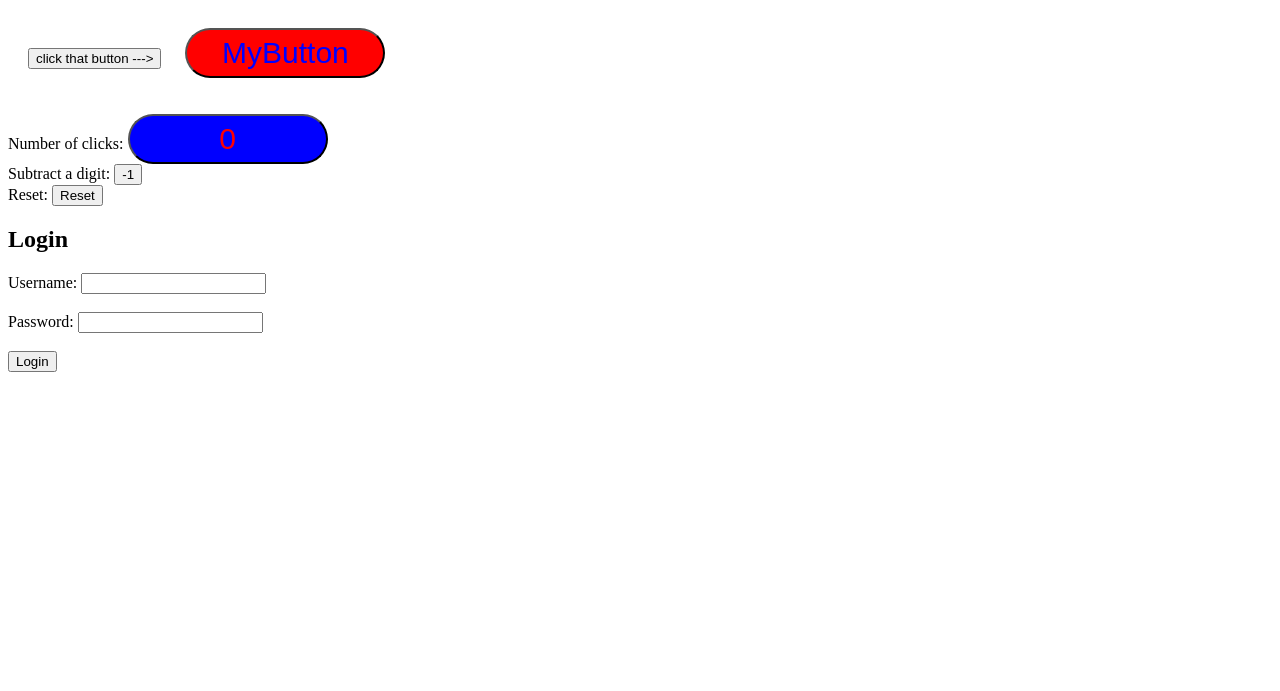
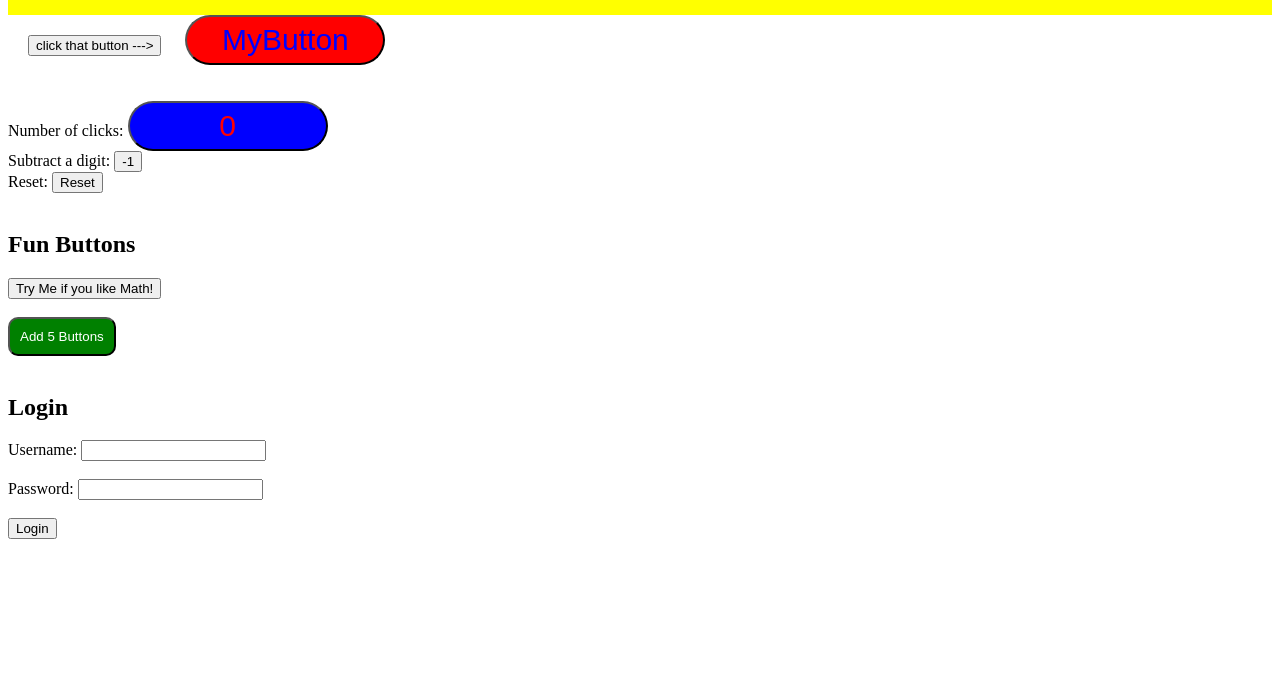
Before and after one commit to reicha2/Class_Practice, a plain HTML site: page index.html in a window 1280 px wide. Shown: the part 109-800 px from the top of the page. Drawn offline with Linux system fonts and the light colour scheme.

Commit message:
3rd version

```diff
--- a/index.html
+++ b/index.html
@@ -8,25 +8,28 @@
 </head>
 
 <body>
-    Class Practice<br><br>
+    <h2>Class Practice</h2>
 
     <div id="myDiv">
         <br>
-        <input id="txt1">
-        <input id="txt2">
+        <input id="txt1" value="Aviad">
+        <input id="txt2" value="Reich">
         <br><br>
     </div>
-    <br><br>
     <button id="btn2" onclick="nobtn()">click that button ---> </button>
-    <button id="btn1" onclick="yesbtn()"></button><br><br><br>
+    <button id="btn1" onclick="yesbtn()">MyButton</button><br><br><br>
     Number of clicks:
     <button id="clickButton" onclick="countClicks()">0</button><br>
     Subtract a digit:
     <button id="subtractButton" onclick="subtractClicks()">-1</button><br>
     Reset:
-    <button id="resetButton" onclick="resetCounter()">Reset</button>
+    <button id="resetButton" onclick="resetCounter()">Reset</button><br><br>
+    <h2>Fun Buttons</h2>
+    <button id="multiplicationButton" onclick="showMultiplicationTable()">Try Me if you like Math!</button><br><br>
+    <button id="addButtonsButton" onclick="addButtons()">Add 5 Buttons</button><br><br>
 
-    <div>
+    <div id="table"></div>
+
     <h2>Login</h2>
     <form id="loginForm">
         <label for="username">Username:</label>
@@ -35,17 +38,19 @@
         <input type="password" id="password" name="password" required><br><br>
         <button type="button" onclick="login()">Login</button>
     </form>
-    </div>
 
     <script>
-        txt1.value = 'Aviad';
-        txt2.value = 'Reich';
+        var txt1 = document.getElementById("txt1");
+        var txt2 = document.getElementById("txt2");
+        var myDiv = document.getElementById("myDiv");
+        var btn1 = document.getElementById("btn1");
+        var btn2 = document.getElementById("btn2");
+        var clickButton = document.getElementById("clickButton");
+        var addButtonsButton = document.getElementById("addButtonsButton");
 
         txt1.style.color = 'blue';
         txt2.style.color = 'red';
-
         myDiv.style.backgroundColor = 'yellow';
-
         btn1.innerText = 'MyButton';
         btn1.style.backgroundColor = 'red';
         btn1.style.color = 'blue';
@@ -62,13 +67,19 @@
         clickButton.style.width = '200px';
         clickButton.style.height = '50px';
         clickButton.style.fontSize = '30px';
+        addButtonsButton.style.backgroundColor = 'green';
+        addButtonsButton.style.color = 'white';
+        addButtonsButton.style.borderRadius = '10px';
+        addButtonsButton.style.padding = '10px';
 
         function yesbtn() {
-            alert ('Great');
+            alert('Great');
         }
+
         function nobtn() {
-            alert ('Not this button! The button on the right!')
+            alert('Not this button! The button on the right!')
         }
+
         var clickCount = 0;
 
         function countClicks() {
@@ -90,13 +101,35 @@
             var username = document.getElementById("username").value;
             var password = document.getElementById("password").value;
 
-            // Check if username and password match
             if (username === "aviad" && password === "1234") {
                 alert("Welcome");
             } else {
                 alert("Username or password incorrect");
             }
         }
+
+        function showMultiplicationTable() {
+            var tableDiv = document.getElementById("table");
+            var tableHTML = "<h2>Multiplication Table</h2><br><table>";
+            for (var i = 1; i <= 10; i++) {
+                tableHTML += "<tr>";
+                for (var j = 1; j <= 10; j++) {
+                    tableHTML += "<td>" + (i * j) + "</td>";
+                }
+                tableHTML += "</tr>";
+            }
+            tableHTML += "</table>";
+            tableDiv.innerHTML = tableHTML;
+        }
+
+        function addButtons() {
+            var container = document.getElementById("myDiv");
+            for (var i = 0; i < 5; i++) {
+                var button = document.createElement("button");
+                button.innerText = "Button " + (i + 1);
+                container.appendChild(button);
+            }
+        }
     </script>
 </body>
 
```
Lines whose indentation alone changed are shown as unchanged.
